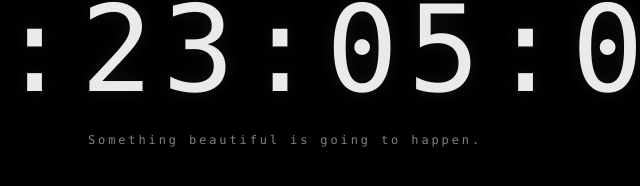
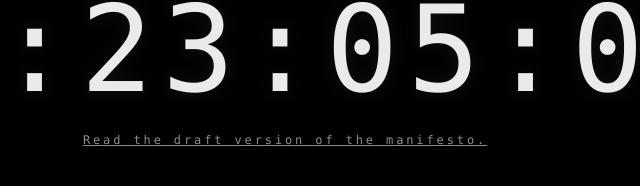
Before and after one commit to hadesTTW/manifesto, a website: page index.html in a window 1280 px wide. Shown: the part 510-696 px from the top of the page, 355-995 px from the left. Drawn offline with Linux system fonts and the light colour scheme.

Commit message:
countdown fix

```diff
--- a/index.html
+++ b/index.html
@@ -60,7 +60,8 @@
     <div>
       <img src="vectorized white.svg" alt="Vectorized Mark" class="mark" />
       <div class="count" id="t">--:--:--:--</div>
-      <div class="sub" id="z">Something beautiful is going to happen.</div>
+      <div class="sub" id="z"><a href="/manifesto/" style="color:#fff;text-decoration:underline;">Read the draft version of the manifesto.</a></div>
+
     </div>
   </div>
 
```
